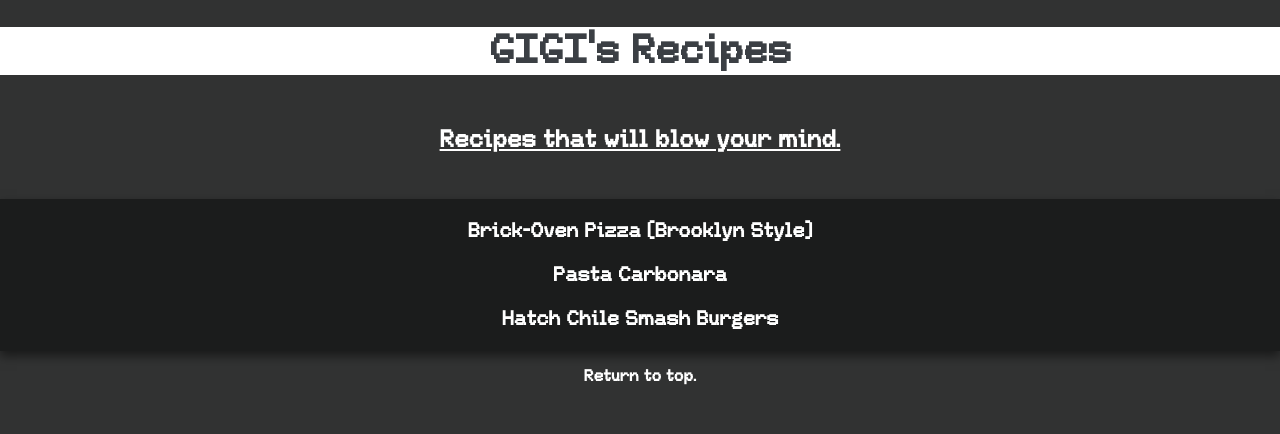
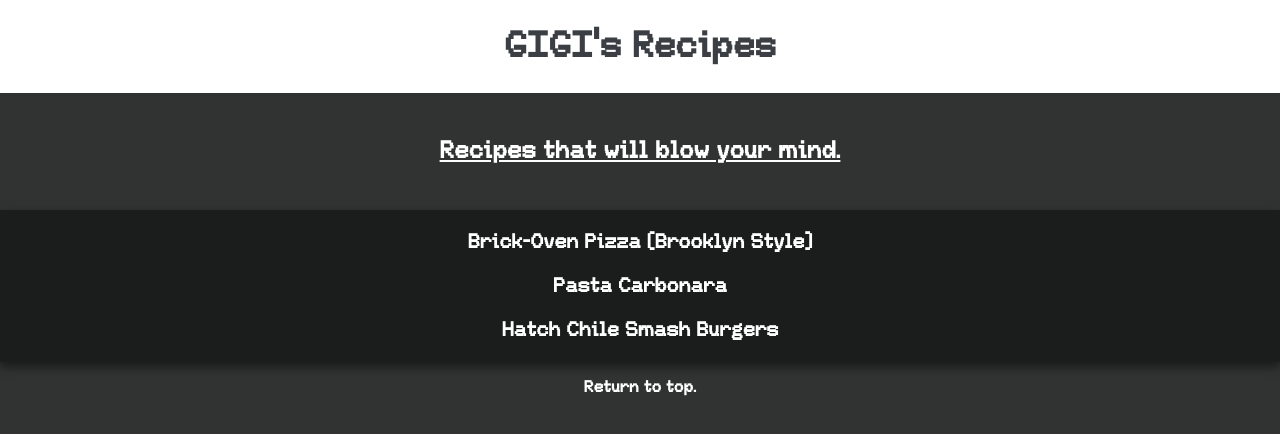
Before and after one commit to ginetz/gigis-recipes, a plain HTML site: page index.html in a window 1280 px wide. Drawn offline with Linux system fonts and the light colour scheme; files whose address does not match are found by name.

Commit message:
fix the header spacing

```diff
--- a/style.css
+++ b/style.css
@@ -10,7 +10,9 @@ html{
 header{
     background-color: white;
     color: #3B3F44;
-    font-size: 20px;
+    font-size: 18px;
+    padding-top: 1px;
+    padding-bottom: 1px;
 }
 body{
     background-color: #313232;
```
